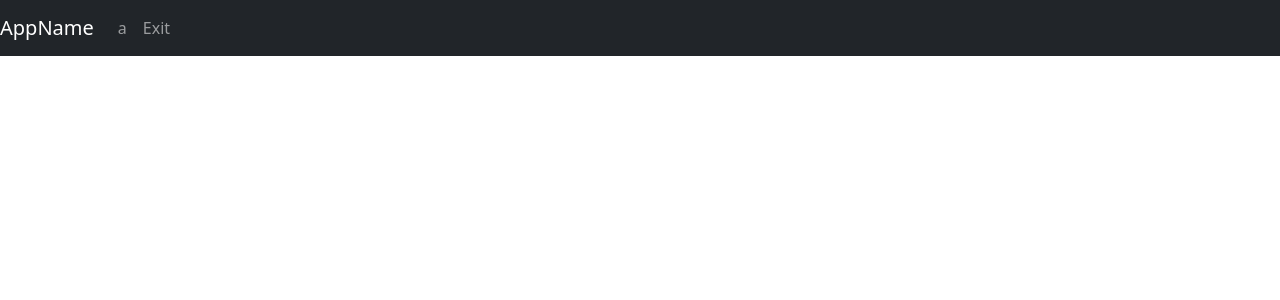
After one commit to asarm/Food_Ordering_System, a Flask app: page /reviewRestaurant in a window 1280 px wide. The commit adds this page. Shown: the top 300 px of the page. Run offline with Flask 2, Linux system fonts and the light colour scheme; a user stored in the database is signed in; some libraries are stand-ins or nearby versions.

Commit message:
Some bug fixes, template for review page

```diff
--- a/app.py
+++ b/app.py
@@ -25,7 +25,7 @@ with sqlite3.connect(DATABASE) as database:
     cursor.execute(
         "CREATE TABLE IF NOT EXISTS restaurant(id INTEGER PRIMARY KEY, restaurantName varchar(30),address varchar(250),lat Text,lng Text,isOpen binary,averageRating REAL)")
 
-    cursor.execute("CREATE TABLE IF NOT EXISTS foodOrder(id INTEGER PRIMARY KEY,content TEXT,orderDate Date DEFAULT (datetime('now','localtime')),totalPrice REAL, is_delivered INTEGER DEFAULT(0), restaurantId INTEGER, FOREIGN KEY(restaurantId) REFERENCES restaurant(id))")
+    cursor.execute("CREATE TABLE IF NOT EXISTS foodOrder(id INTEGER PRIMARY KEY,content TEXT,orderDate Date DEFAULT (datetime('now','localtime')),totalPrice REAL, is_delivered INTEGER DEFAULT(0), is_reviewed INTEGER DEFAULT(0), restaurantId INTEGER, FOREIGN KEY(restaurantId) REFERENCES restaurant(id))")
 
 
     cursor.execute("CREATE TABLE IF NOT EXISTS review(id INTEGER PRIMARY KEY,rating INTEGER,reviewDate datetime)")
@@ -765,6 +765,16 @@ def courierDetail():
         print("Detail:",query)
     return render_template("admin/list_operations/courier_detail.html", username=session["username"], data=query, totalOrder=totalCourierOrder)
 
+@app.route("/reviewRestaurant", methods=["GET"])
+def reviewRestaurant():
+    with sqlite3.connect(DATABASE) as database:
+        cursor = database.cursor()
+
+
+
+    return render_template("user/reviewRestaurant.html", username=session["username"])
+
+
 def updateUserInfo(username, user_type, email, password, address, lat=None, lng=None):
     session["username"] = username
     session["user_type"] = user_type
--- /dev/null
+++ b/templates/user/reviewRestaurant.html
@@ -0,0 +1,16 @@
+{% extends 'base.html' %}
+
+{% block navbar %}
+<nav class="navbar navbar-expand-lg navbar-dark bg-dark">
+    <a class="navbar-brand" href="#">AppName</a>
+    <button class="navbar-toggler" type="button" data-toggle="collapse" data-target="#navbarNav" aria-controls="navbarNav" aria-expanded="false" aria-label="Toggle navigation">
+      <span class="navbar-toggler-icon"></span>
+    </button>
+    <div class="collapse navbar-collapse" id="navbarNav">
+        <ul class="navbar-nav">
+          <li class="nav-item active"><a class="nav-link" href="/">{{username}}</a></li>
+          <li class="nav-item active"><a class="nav-link" href="/exit">Exit</a></li>
+        </ul>
+    </div>
+</nav>
+{% endblock %}
--- a/templates/user/selectRestaurant.html
+++ b/templates/user/selectRestaurant.html
@@ -45,9 +45,9 @@
                 <button type="submit" name="selectedRestaurant" value='{{ data["restaurant"][i][4] }}' class="btn btn-success">Select</button>
             </td>
            {% if data["restaurant"][i][4] in reviewedRests %}
-               <td><a href="" class="btn btn-danger">Review</a></td>
+               <td><a href="\reviewRestaurant" class="btn btn-danger">Review</a></td>
            {% else %}
-               <td><a href="" class="btn btn-danger" hidden disabled>Review</a></td>
+               <td><a href="\reviewRestaurant" class="btn btn-danger" hidden disabled>Review</a></td>
            {% endif %}
           </tr>
         {%endfor%}
```
Also changed, not shown: system_db.db.
